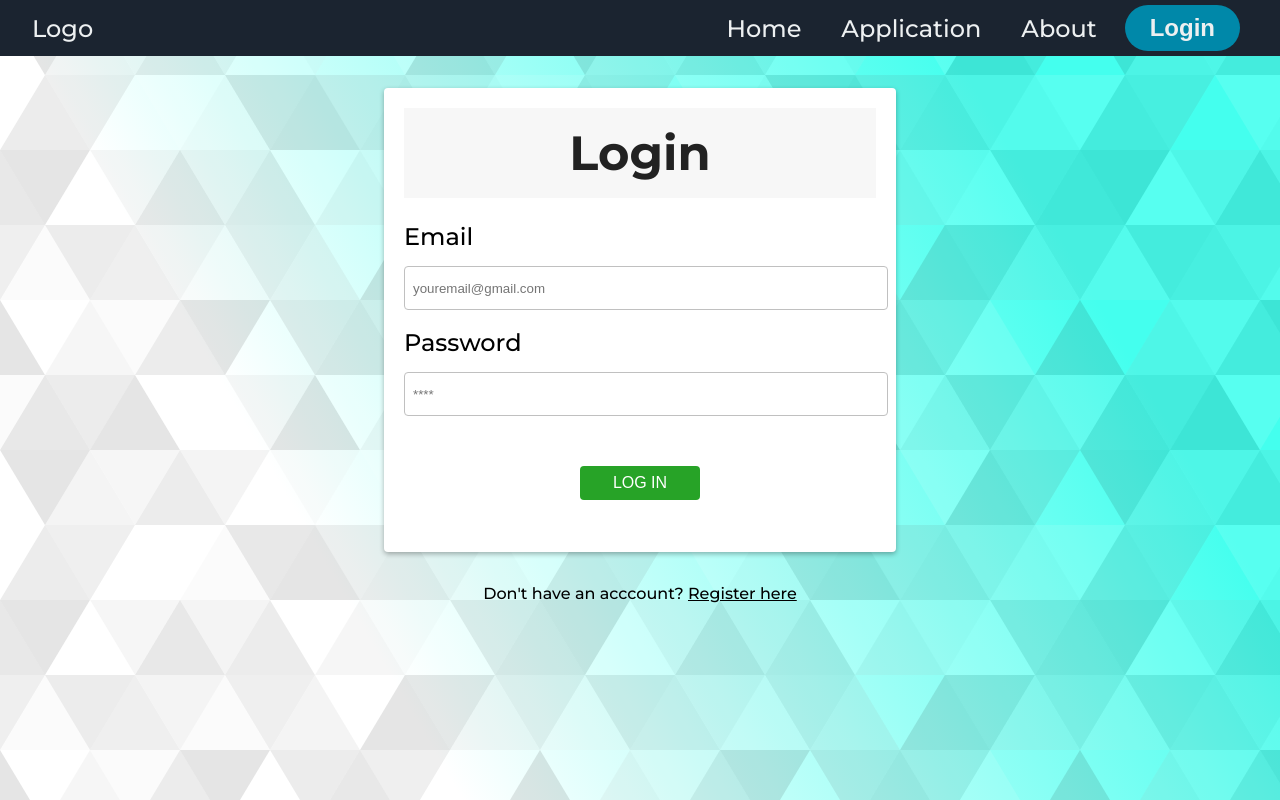
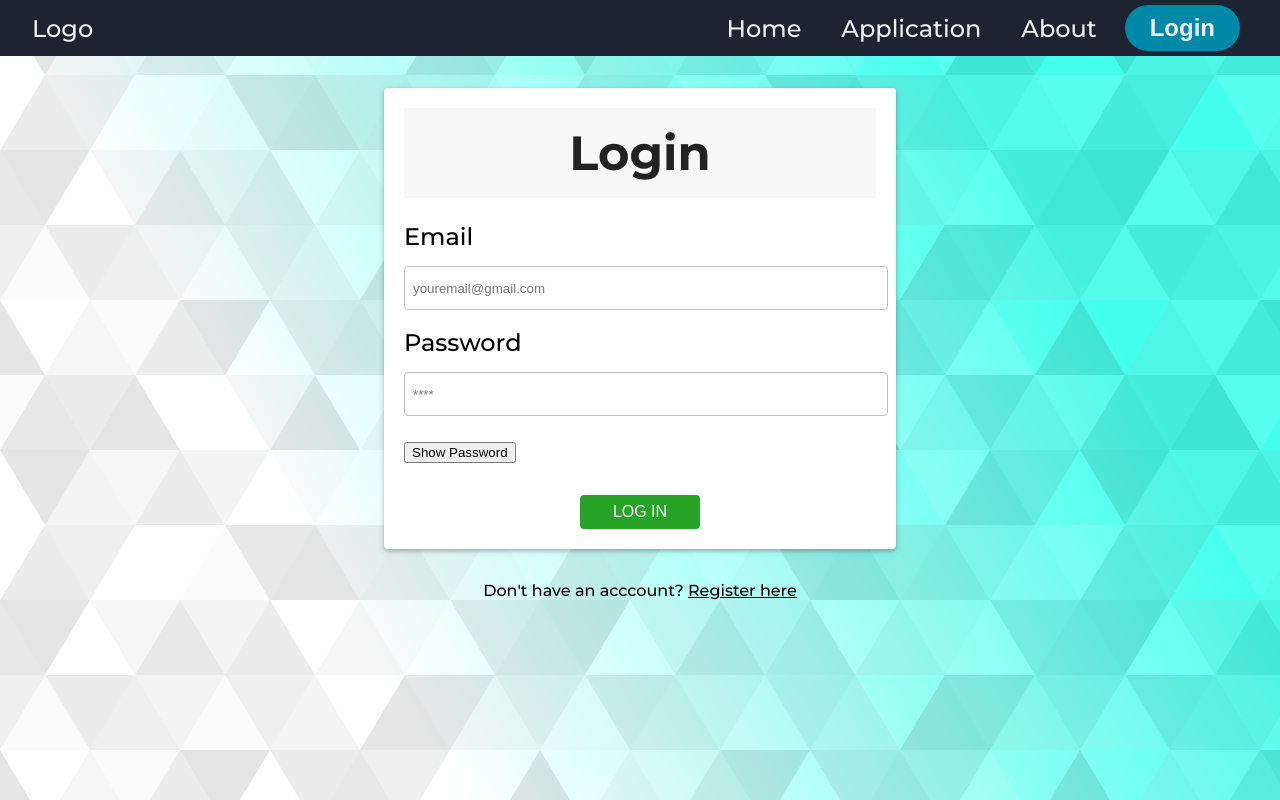
Before and after one commit to Suhas-Kalagotla/NGO-project, a React (Create React App) app in the folder client/: page /login in a window 1280 px wide. Built offline with nearby package versions, Linux system fonts and the light colour scheme.

Commit message:
password visibility toggle added

```diff
--- a/client/src/components/form/Form.jsx
+++ b/client/src/components/form/Form.jsx
@@ -149,7 +149,7 @@ const Form =()=>{
                     </div>
                   </div>
               </div>
-              <button type="submit">Apply</button>
+              <button type="submit" className="formSubmit">Apply</button>
             </form>
           )
         }}
--- a/client/src/components/form/form.css
+++ b/client/src/components/form/form.css
@@ -50,7 +50,7 @@ form {
 
 }
 
-form>button {
+.formSubmit{
   margin-left: 50%;
   transform: translate(-50%);
   width: 8rem;
--- a/client/src/components/login/Login.jsx
+++ b/client/src/components/login/Login.jsx
@@ -7,7 +7,13 @@ import {useNavigate} from "react-router-dom";
 const Login =({onFormSwitch,setToken}) =>{
   const [email,setEmail] = useState('');
   const [pass,setPass] = useState('');
+  const [passVisible,setVisible] = useState(false);
   const [errors,setErrors] =useState( );
+
+  const toggleVisibility = ()=>{
+    setVisible(!passVisible);
+  }
+
   const navigate = useNavigate();
 
   const handleSubmit =async (e)=>{
@@ -43,11 +49,17 @@ const Login =({onFormSwitch,setToken}) =>{
       placeholder="youremail@gmail.com"id="email"name="email"/>
 
       <label htmlFor="password">Password</label>
-      <input value = {pass} onChange={(e)=>setPass(e.target.value)} type="password"
+      <div className="loginDiv">
+      <input value = {pass} onChange={(e)=>setPass(e.target.value)}
+      type={passVisible ? "text": "password"}
       placeholder="****"id="password"name="password"/>
+      <button onClick={toggleVisibility} type="button" className="passToggle">
+        {passVisible ? "Hide Password" : "Show Password"}
+      </button>
+      </div>
 
       <p className="error">{errors && errors}</p>
-      <button className="loginButton">Log In</button>
+      <button className="loginButton" type="submit">Log In</button>
     </form>
       <p>Don't have an acccount? <a onClick={()=>onFormSwitch('register')}>Register here</a></p>
     </div>
--- a/client/src/components/login/login.css
+++ b/client/src/components/login/login.css
@@ -72,3 +72,8 @@
   font-size:1rem;
   color:red;
 }
+
+.passToggle{
+  cursor:pointer;
+  text-decoration:none;
+}
```
